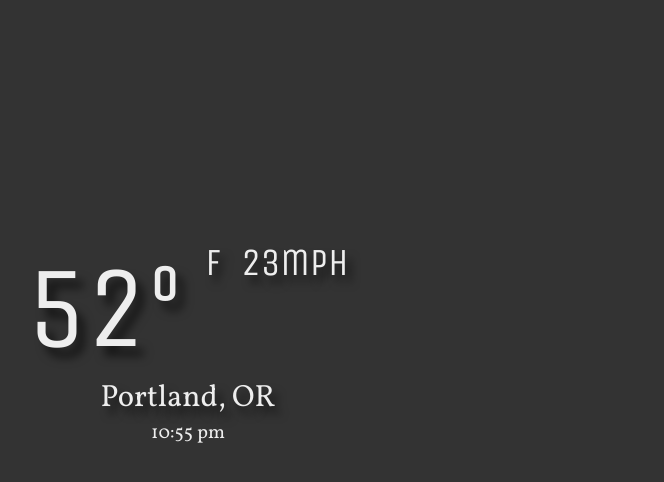
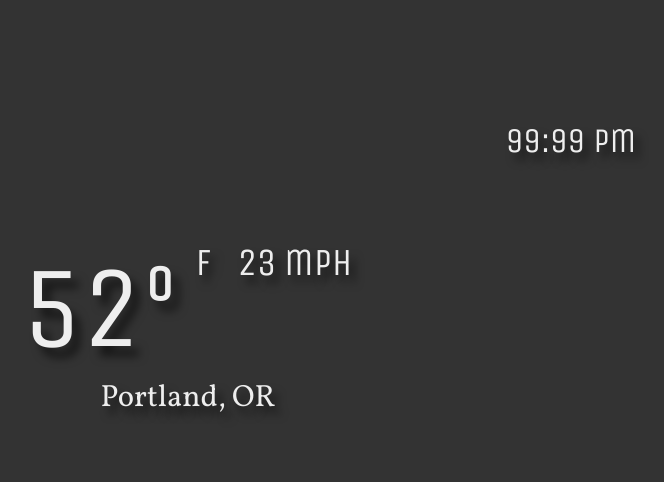
Before and after one commit to zklinger2000/fcc-local-weather, a plain HTML site: page index.html in a window 1280 px wide. Shown: the whole page, without its empty margins (452-1116 px from the left). Drawn offline with nearby package versions, Linux system fonts and the light colour scheme; no server answers; some icons are missing.

Commit message:
STYLE UI so it doesn't shift during toggle

```diff
--- a/css/main.css
+++ b/css/main.css
@@ -11,22 +11,32 @@ body {
   font-size: 1.2em;
   text-align: center;
 }
-.degrees, .temp-units, .clock, .wind-speed, .wind-units {
+.degrees, .temp-units, .clock, .wind-speed, .wind-units, .time {
   font-family: 'Unica One', cursive;
 }
 .degrees {
   font-size: 6em;
   text-shadow: 8px 10px 10px rgba(0,0,0,0.6);
 }
-.temp-units, .clouds, .city, .wind-speed, .wind-units {
+
+.temp-units, .clouds, .city, .wind-speed, .wind-units, .time {
   text-shadow: 6px 8px 8px rgba(0,0,0,0.6);
 }
 .temp-units {
   font-size: 2em;
-  padding: 0 20px
+  min-width: 1.2em;
 }
 .wind-speed, .wind-units {
   font-size: 2em;
+}
+.wind-speed {
+  min-width: 1.3em;
+  text-align: right;
+}
+.wind-units {
+  min-width: 2em;
+  padding-left: .2em;
+  text-align: left;
 }
 .clouds {
   font-size: 3em
@@ -34,7 +44,12 @@ body {
 .city {
   font-size: 1.6em
 }
-
+.time {
+  position: absolute;
+  top: 15vh;
+  right: 15vw;
+  font-size: 1.8em;
+}
 
 /*=========
   Flexbox
--- a/index.html
+++ b/index.html
@@ -31,7 +31,7 @@
         </div>
       </div>
       <div class="city">Portland, OR</div>
-      <div class="time">10:55 pm</div>
+      <div class="time">99:99 pm</div>
     </div>
   </div>
   <script>
```
